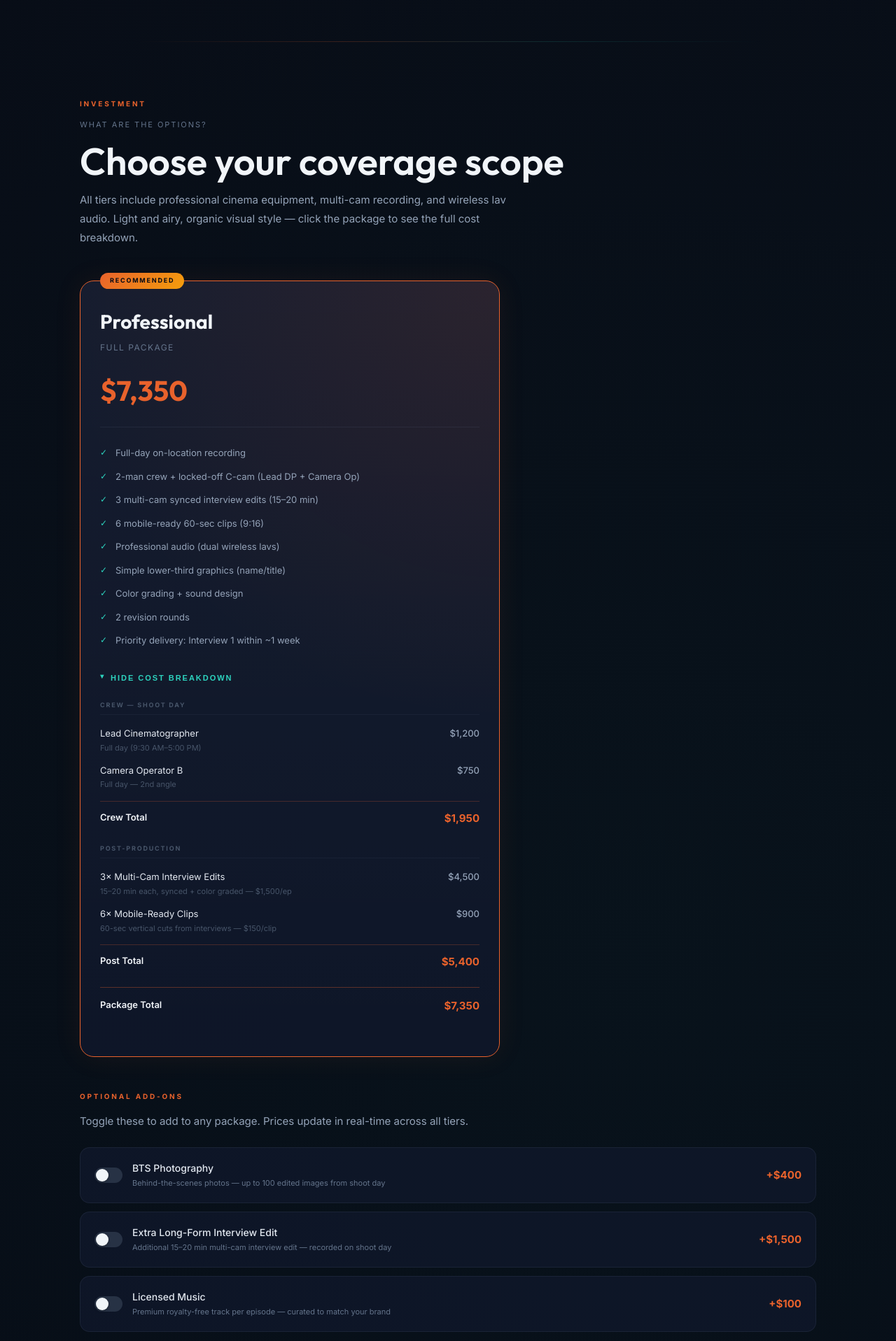
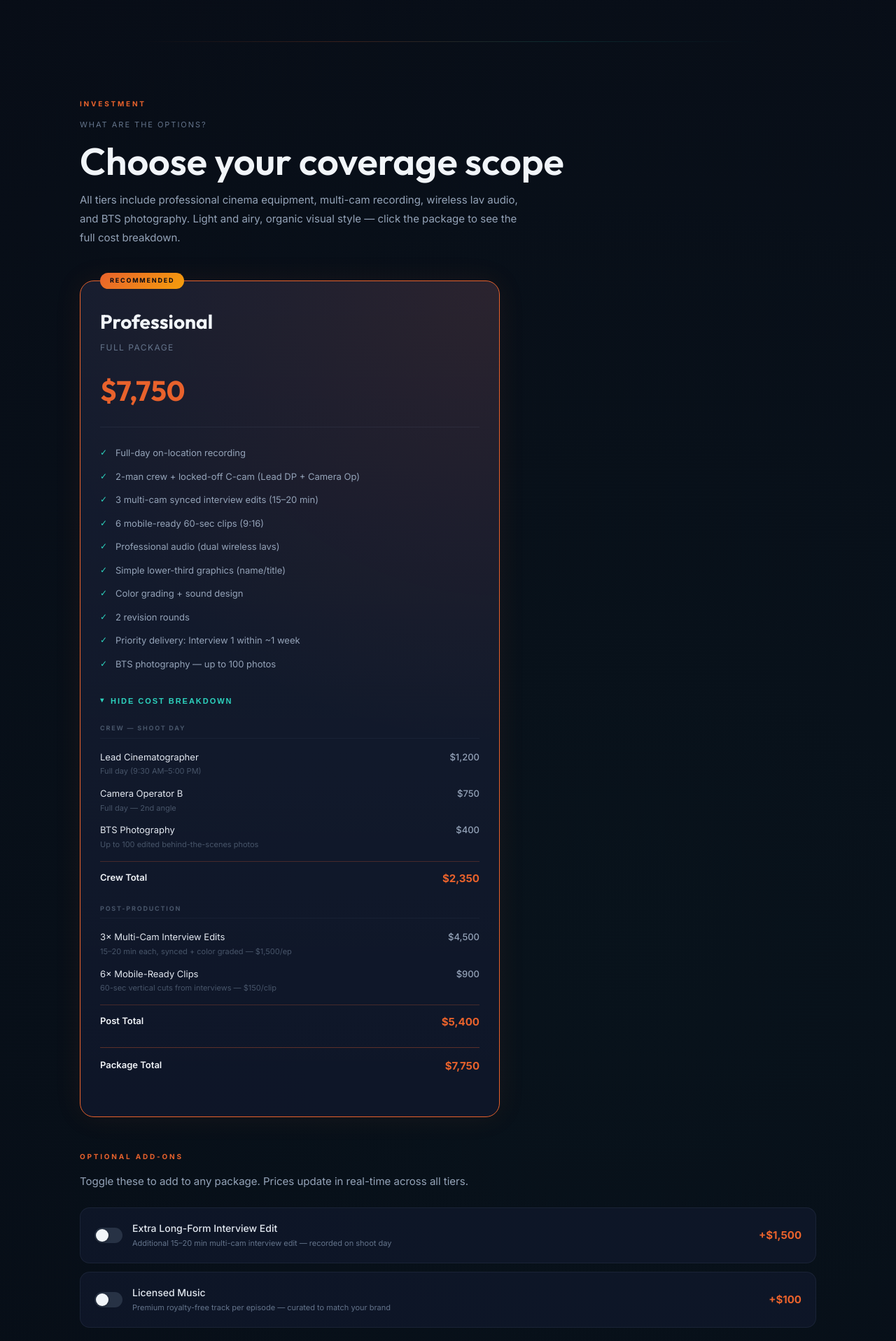
Before and after one commit to DanielSensual/Mediageekzquotes, a Next.js app: page /proposals/leadership-interviews in a window 1280 px wide. Shown: the part 3543-5460 px from the top of the page at 70% size. Built offline with nearby package versions, Linux system fonts and the light colour scheme.

Commit message:
fix: bake BTS Photography $400 into package base ($7,750 total)

```diff
--- a/app/proposals/leadership-interviews/page.js
+++ b/app/proposals/leadership-interviews/page.js
@@ -11,10 +11,11 @@ const PACKAGES = [
         name: 'Professional',
         tagline: 'Full package',
         recommended: true,
-        base: 7350,
+        base: 7750,
         crew: [
             { label: 'Lead Cinematographer', detail: 'Full day (9:30 AM–5:00 PM)', amount: 1200 },
             { label: 'Camera Operator B', detail: 'Full day — 2nd angle', amount: 750 },
+            { label: 'BTS Photography', detail: 'Up to 100 edited behind-the-scenes photos', amount: 400 },
         ],
         post: [
             { label: '3× Multi-Cam Interview Edits', detail: '15–20 min each, synced + color graded', amount: 4500, per: '$1,500/ep' },
@@ -30,13 +31,13 @@ const PACKAGES = [
             'Color grading + sound design',
             '2 revision rounds',
             'Priority delivery: Interview 1 within ~1 week',
+            'BTS photography — up to 100 photos',
         ],
         excluded: [],
     },
 ];
 
 const ADDONS = [
-    { id: 'bts-photos', label: 'BTS Photography', detail: 'Behind-the-scenes photos — up to 100 edited images from shoot day', price: 400 },
     { id: 'extra-interview', label: 'Extra Long-Form Interview Edit', detail: 'Additional 15–20 min multi-cam interview edit — recorded on shoot day', price: 1500 },
     { id: 'licensed-music', label: 'Licensed Music', detail: 'Premium royalty-free track per episode — curated to match your brand', price: 100, per: '~$100/ep' },
 ];
@@ -744,7 +745,7 @@ export default function LeadershipInterviewsProposal() {
                         <div className="section-question">What are the options?</div>
                         <h2 className="section-title">Choose your coverage scope</h2>
                         <p className="section-desc">
-                            All tiers include professional cinema equipment, multi-cam recording, and wireless lav audio. Light and airy, organic visual style — click the package to see the full cost breakdown.
+                            All tiers include professional cinema equipment, multi-cam recording, wireless lav audio, and BTS photography. Light and airy, organic visual style — click the package to see the full cost breakdown.
                         </p>
                     </div>
 
```
